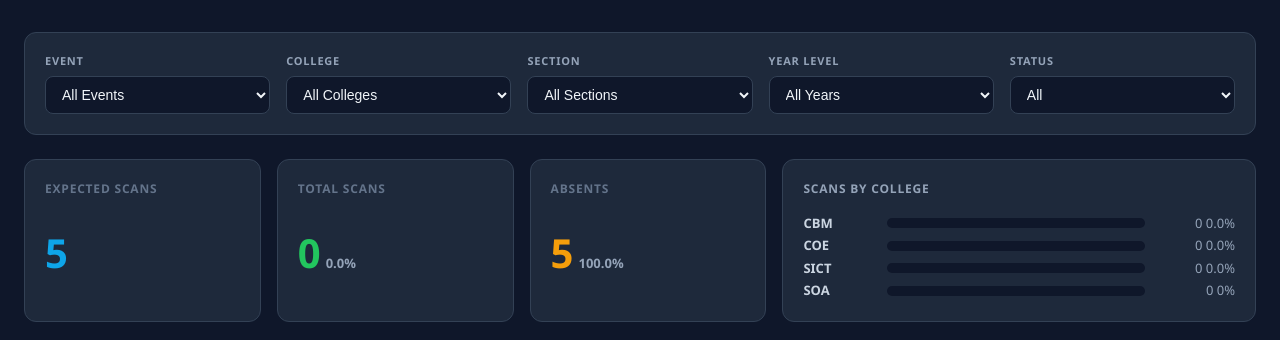
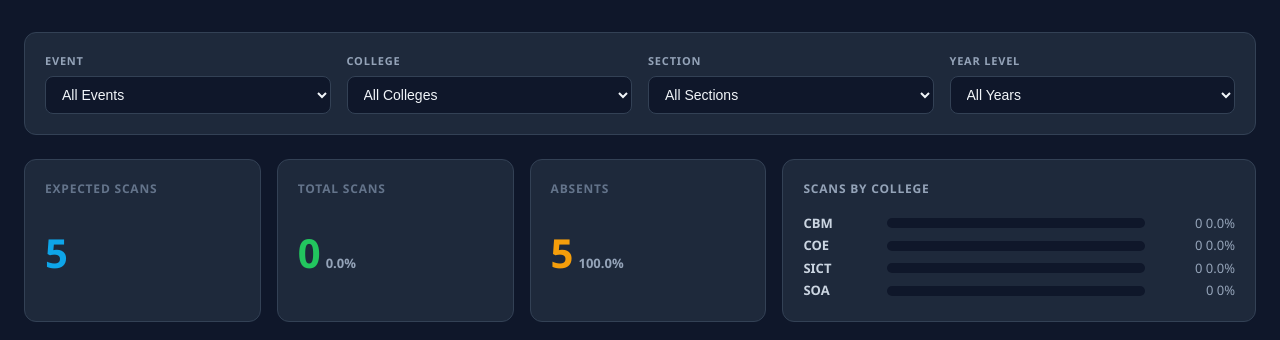
Before and after one commit to pearlllyy/attendance-system, a Flask app: page /dashboard in a window 1280 px wide. Shown: the part 80-420 px from the top of the page. Run offline with Flask 3, Linux system fonts and the light colour scheme; a user stored in the database is signed in; data comes from the database, SQL or seed files in the repository; data that the repository does not hold is empty.

Commit message:
fixed dashboard.html status issue

```diff
--- a/templates/dashboard.html
+++ b/templates/dashboard.html
@@ -322,14 +322,6 @@
                 <option value="4">4th Year</option>
             </select>
         </div>
-        <div class="filter-group">
-            <label>Status</label>
-            <select id="filterStatus" onchange="filterTable()">
-                <option value="">All</option>
-                <option value="Present">Present</option>
-                <option value="Late">Late</option>
-            </select>
-        </div>
     </div>
 
 
@@ -414,7 +406,7 @@
                     {% endfor %}
                 {% else %}
                     <tr>
-                        <td colspan="12" class="empty">No attendance records yet.</td>
+                        <td colspan="11" class="empty">No attendance records yet.</td>
                     </tr>
                 {% endif %}
             </tbody>
@@ -432,26 +424,24 @@
             const college = document.getElementById('filterCollege').value.toLowerCase();
             const section = document.getElementById('filterSection').value.toUpperCase();
             const year    = document.getElementById('filterYear').value;
-            const status  = document.getElementById('filterStatus').value.toLowerCase();
 
             const visibleRows = [];
             const matchingScanRows = [];
             document.querySelectorAll('#tableBody tr').forEach(row => {
                 const cells = row.querySelectorAll('td');
-                if (cells.length < 12) return;
+                if (cells.length < 11) return;
 
-                // # | ID | Name | College | Course | Year | Section | Event | TIn | TOut | Status | Action
+                // # | ID | Name | College | Course | Year | Section | Event | TIn | TOut | Action
                 const matchSearch  = cells[1].textContent.toLowerCase().includes(search) ||
                                      cells[2].textContent.toLowerCase().includes(search);
                 const matchEvent   = event   === '' || cells[7].textContent.toLowerCase().includes(event);
                 const matchCollege = college === '' || cells[3].textContent.toLowerCase().trim().includes(college);
                 const matchSection = section === '' || cells[6].textContent.trim() === section;
                 const matchYear    = year    === '' || cells[5].textContent.trim() === year;
-                const matchStatus  = status  === '' || cells[10].textContent.toLowerCase().trim().includes(status);
 
                 const matchesAttendanceScope = matchSearch && matchEvent && matchCollege &&
                                                matchSection && matchYear;
-                const isMatch = matchesAttendanceScope && matchStatus;
+                const isMatch = matchesAttendanceScope;
                 row.style.display = isMatch ? '' : 'none';
                 if (isMatch) visibleRows.push(row);
                 if (matchesAttendanceScope) matchingScanRows.push(row);
@@ -531,7 +521,6 @@
                     <td>${log.event_name}</td>
                     <td>${log.time_in || '—'}</td>
                     <td>${log.time_out || '—'}</td>
-                    <td><span class="badge badge-${log.status.toLowerCase()}">${log.status}</span></td>
                     <td>
                         <button class="btn btn-danger"
                             style="padding:5px 10px; font-size:12px;"
```
